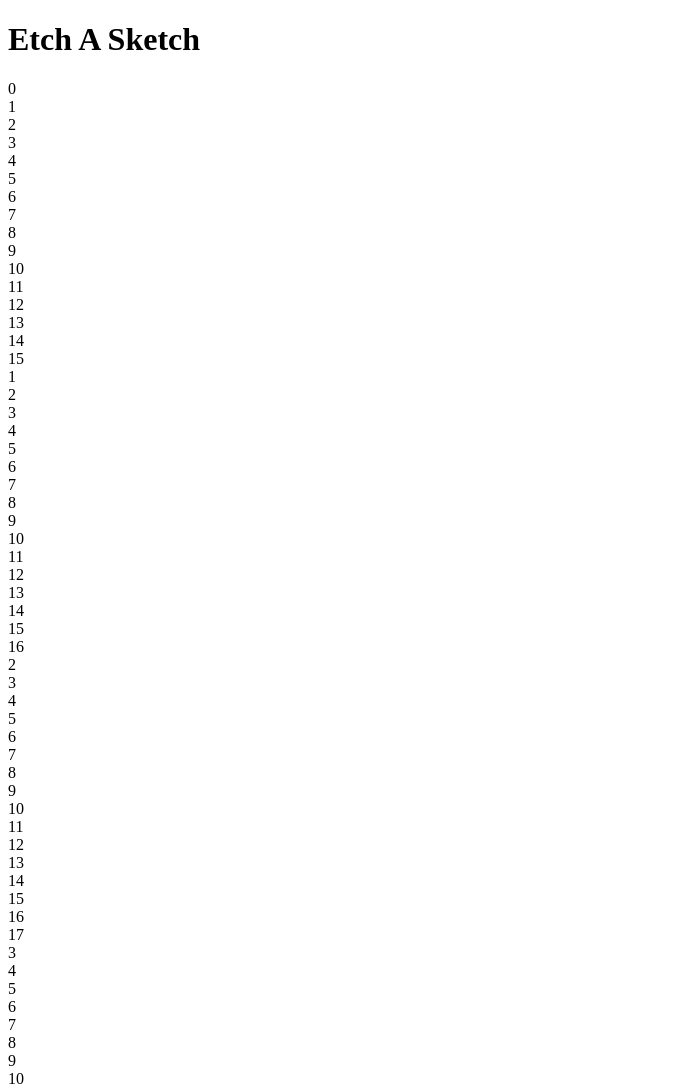
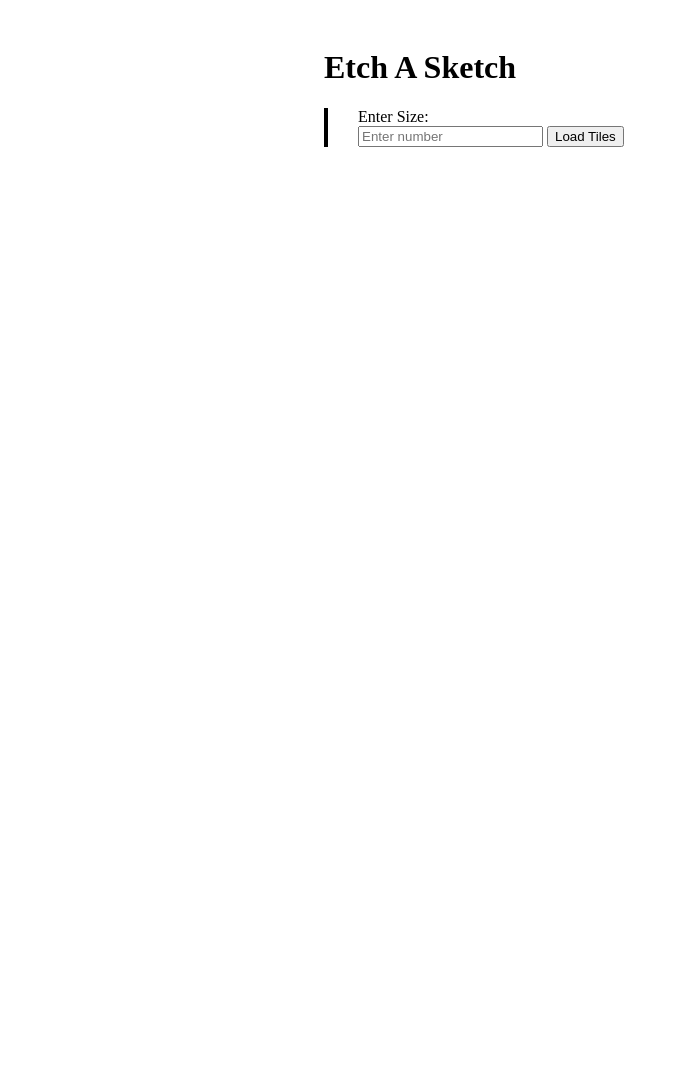
Before and after one commit to kimfom01/EtchASketch, a plain HTML site: page index.html in a window 1280 px wide. Shown: the top 1084 px of the page, without its empty margins (0-679 px from the left). After the commit the page ends 800 px from the top, so only its background shows below. Drawn offline with Linux system fonts and the light colour scheme.

Commit message:
Structure document into sections

```diff
--- a/index.html
+++ b/index.html
@@ -10,11 +10,23 @@
 </head>
 
 <body>
-    <h1>Etch A Sketch</h1>
+    <main>
+        <h1>Etch A Sketch</h1>
 
-    <div id="container">
+        <div class="container">
+            <div id="boxes">
 
-    </div>
+            </div>
+
+            <form action="javascript:void(0);">
+                <label for="size">Enter Size:</label>
+                <div class="input">
+                    <input id="inputSize" type="text" name="size" placeholder="Enter number">
+                    <button type="submit">Load Tiles</button>
+                </div>
+            </form>
+        </div>
+    </main>
 
     <script src="index.js"></script>
 </body>
```
